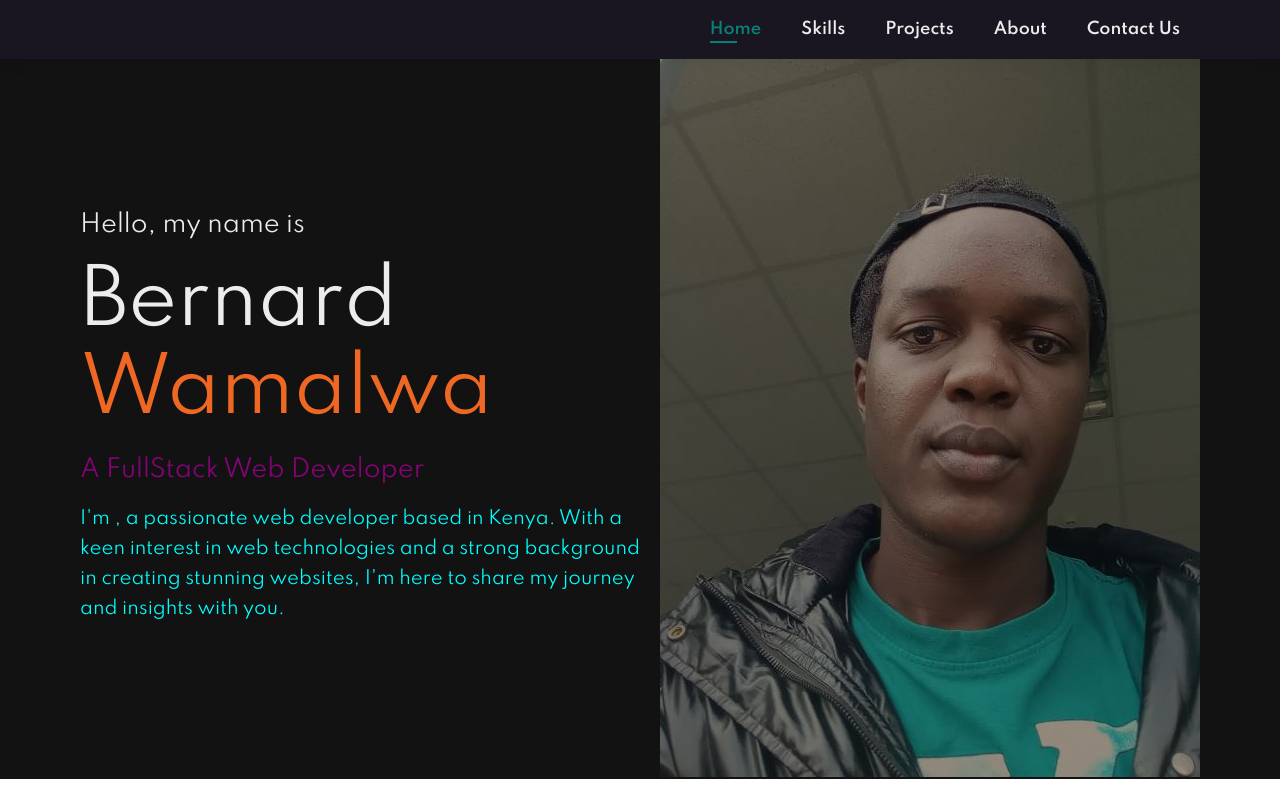
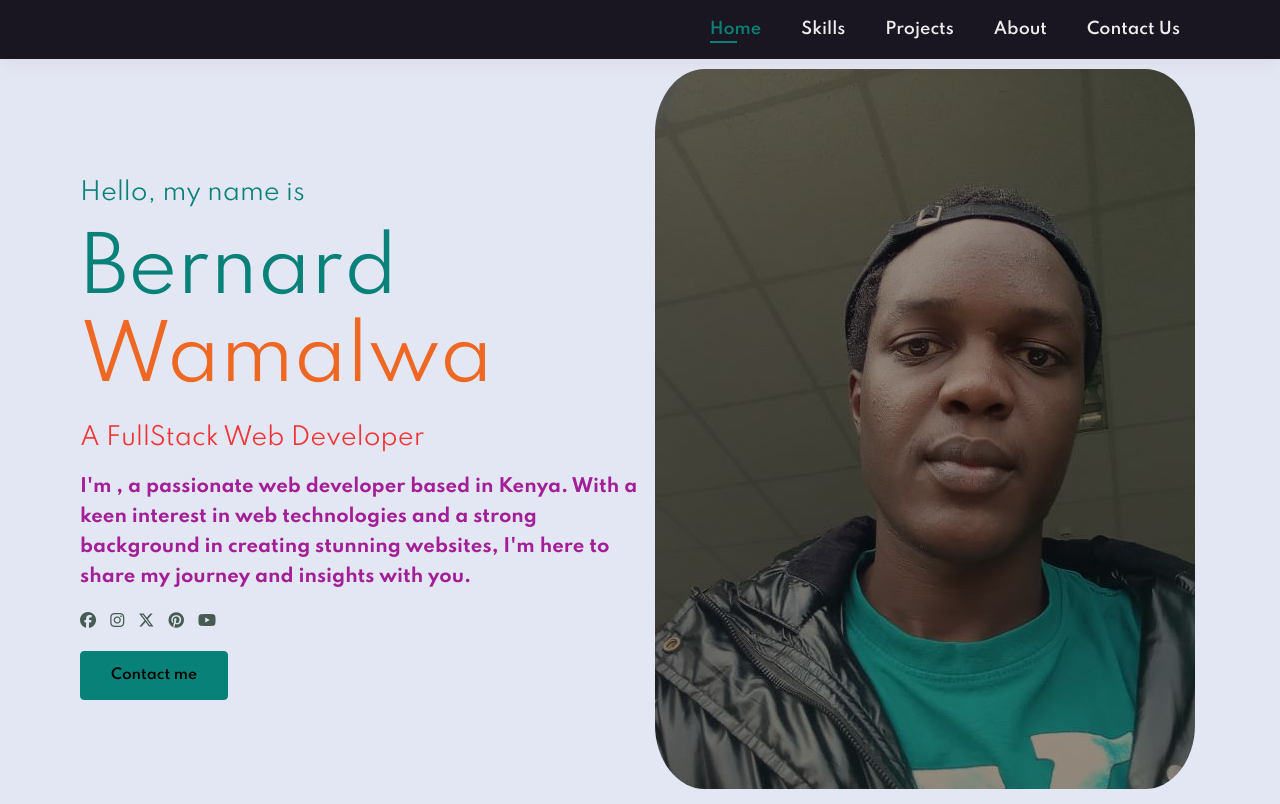
Before and after one commit to Wamalwa-Bernard/portfolio-website, a plain HTML site: page index.html in a window 1280 px wide. Drawn offline with Linux system fonts and the light colour scheme.

Commit message:
made changes to the hero section, decided to go for a light background. Also did add a button and social links

```diff
--- a/index.html
+++ b/index.html
@@ -5,6 +5,8 @@
     <meta name="viewport" content="width=device-width, initial-scale=1.0">
     <title>Bernard Wamalwa Portfolio</title>
     <link rel="stylesheet" href="styles.css">
+    <link rel="stylesheet" href="https://pro.fontawesome.com/releases/v5.10.0/css/all.css" />
+    <script src="https://kit.fontawesome.com/3502f1f8d6.js" crossorigin="anonymous"></script>
 </head>
 <body>
     <section id="header">
@@ -28,9 +30,23 @@
             <p class="small-description">I'm , a passionate web developer based in Kenya. With a keen interest in web technologies and a
                 strong background in creating stunning websites, I'm here to share my journey and insights with you.
             </p>
+            <div class="social">
+                <i class="fa-brands fa-facebook"></i>
+                <i class="fa-brands fa-instagram"></i>
+                <i class="fa-brands fa-x-twitter"></i>
+                <i class="fa-brands fa-pinterest"></i>
+                <i class="fa-brands fa-youtube"></i>
+            </div>
+            <button class="normal">Contact me</button>
         </div>
         <div class="profile">
-            <img src="img/p1.jpg" alt="">
+            <img src="img/p1.jpg" alt="" >
+        </div>
+
+    </section>
+    <section id="banner">
+        <div c>
+
         </div>
 
     </section>
--- a/styles.css
+++ b/styles.css
@@ -39,6 +39,20 @@ p {
   color: #465b52;
   margin: 15px 0 20px 0;
 }
+
+button.normal{
+  font-size: 14px;
+  font-weight: 600;
+  padding: 15px 30px;
+
+  color: #000;
+  background-color: #fff;
+  border-radius: 4px;
+  cursor: pointer;
+  border: none;
+  outline: none;
+  transition: none;
+}
   /* Header start */
   #header{
     display: flex;
@@ -46,7 +60,7 @@ p {
     justify-content: space-between;
     padding: 20px 80px;
     background-color: #1a1621;
-    box-shadow: 0 5PX 15PX rgba(0, 0, 0, 0.06);
+    box-shadow: 0 5PX 15PX rgba(117, 82, 82, 0.06);
     z-index: 999;
     position: sticky;
     top: 0;
@@ -84,12 +98,10 @@ p {
     bottom: -4px;
     left: 20px;
   }
-
+  /* Hero start */
   #hero{
-    /background-image: url(img/w1.jpeg);
-    background-color: #121212;
+    background-color: #E3E6F3;
     width: 100%;
-    height: 90vh;
     background-size: cover;
     background-position: top 25% right 50%;
     padding: 0 80px;
@@ -100,10 +112,11 @@ p {
 
   #hero .description {
     width: 50%;
+  flex-wrap: wrap;
   }
 
   #hero .description p{
-    color: #edeced;
+    color: #088178;
     font-size: 74px;
   }
 
@@ -117,11 +130,39 @@ p {
 
   #hero .description .small{
     font-size: 24px;
-    color: #908d;
+    color: #ef3636;
   }
 
   #hero .description .small-description{
     font-size: 18px;
-    color: aqua;
+    font-weight: bold;
+    color: #908d;
     line-height: 30px;
   }
+
+  #hero .profile img{
+    border-radius: 10%;
+    padding: 10px 5px;
+  }
+
+  #hero .social{
+    margin-top: 20px;
+
+  }
+
+  #hero .social i{
+    color: #465b52;
+    padding-right: 10px;
+    cursor: pointer;
+
+  }
+  #hero .normal{
+    margin-top: 20px;
+    background: #088178;
+  border: 1px solid #088178;
+  transition: 0.2s ease;
+  }
+
+  #hero .normal:hover{
+    color: #fff;
+  }
```
